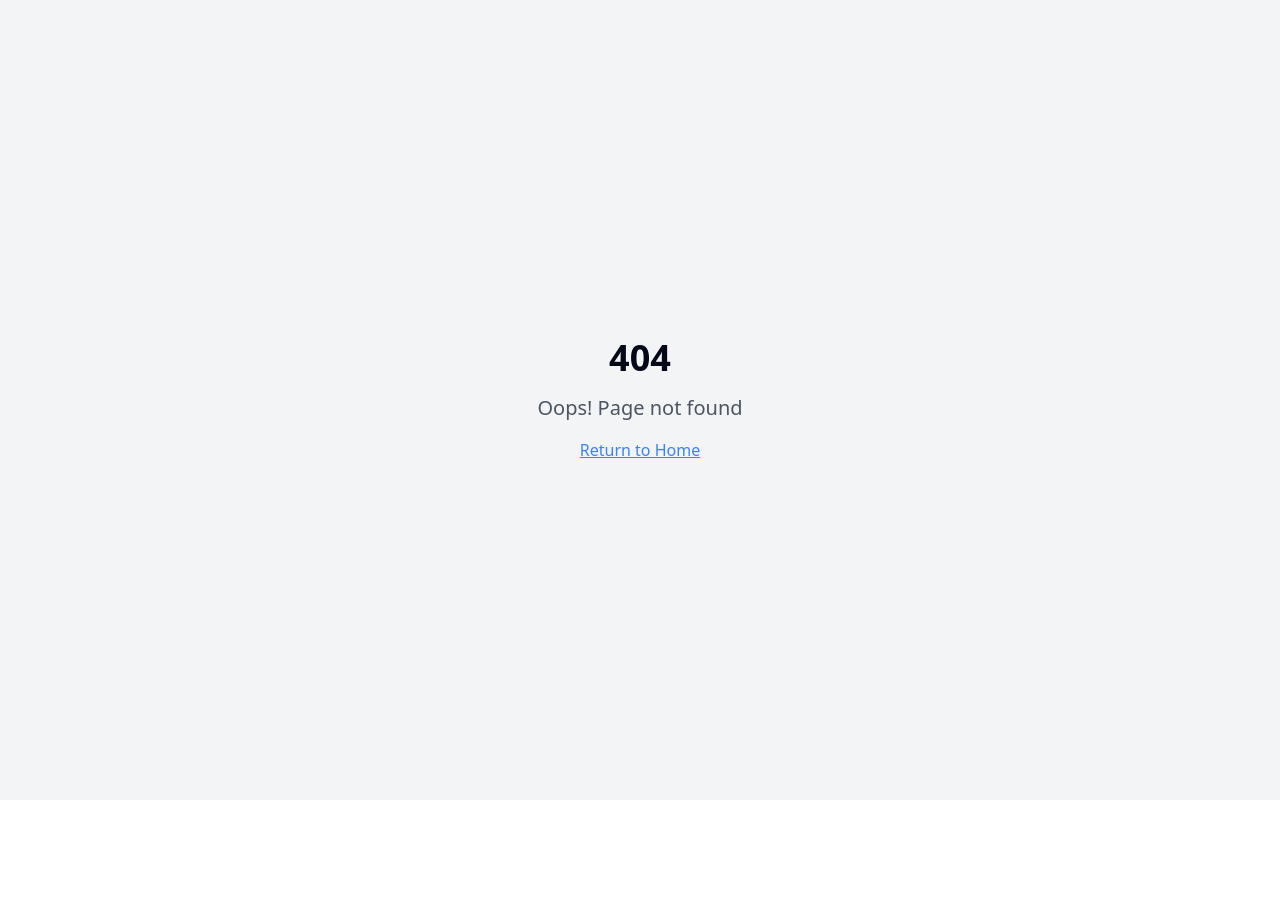
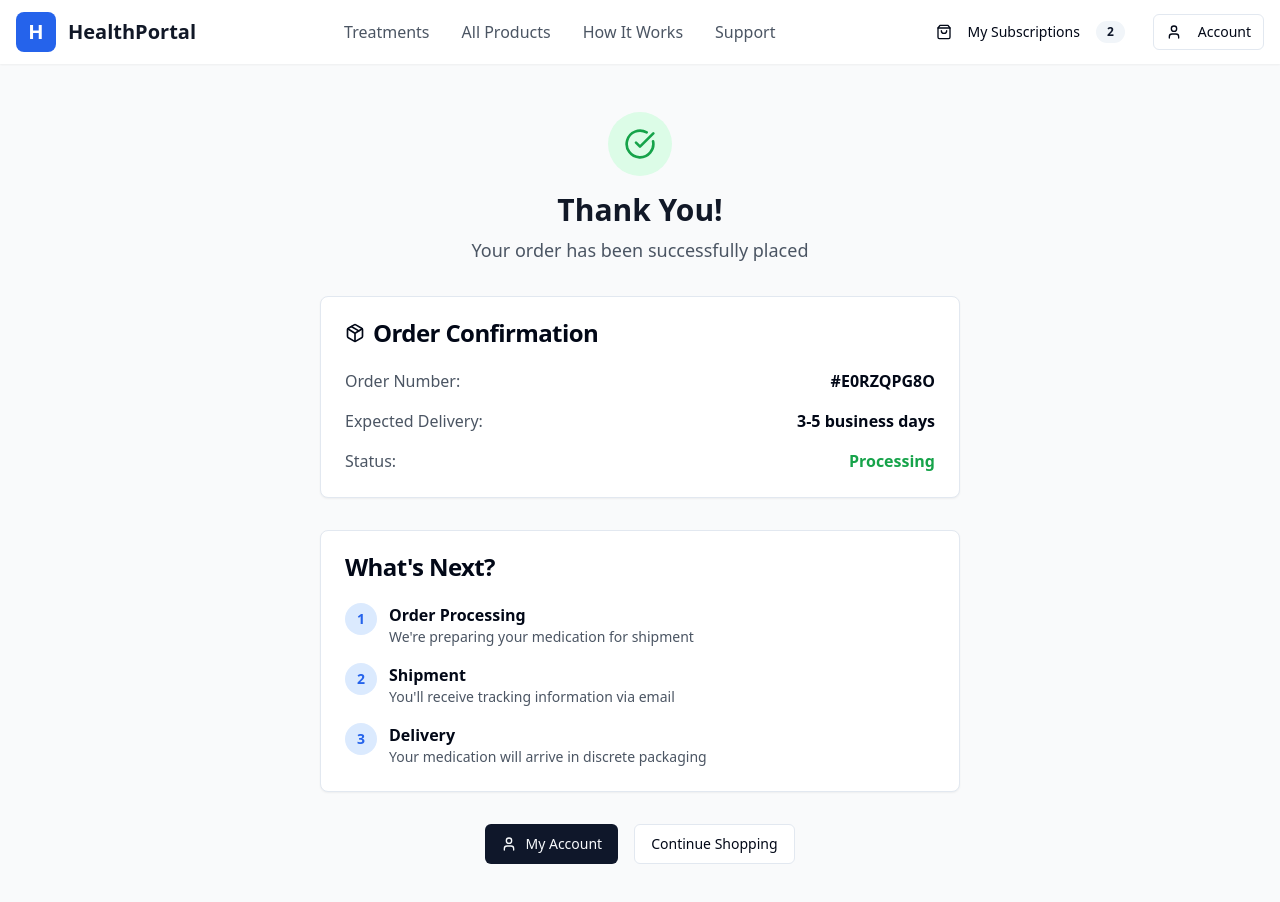
Before and after one commit to antareep1590/heal-thy-portal, a React (Vite) app: page /thank-you in a window 1280 px wide. Before the commit this address had no page. Shown: the top 902 px of the page. Before the commit the page ends 800 px from the top, so only its background shows below. Built offline with nearby package versions, Linux system fonts and the light colour scheme.

Commit message:
Fix: Add Thank You page and route
Adds a Thank You page and updates routing to resolve 404 error.

```diff
--- a/src/App.tsx
+++ b/src/App.tsx
@@ -12,6 +12,7 @@ import ConsultationFlow from "./pages/ConsultationFlow";
 import PostConsultationSummary from "./pages/PostConsultationSummary";
 import MySubscriptions from "./pages/MySubscriptions";
 import CheckoutPage from "./pages/CheckoutPage";
+import ThankYou from "./pages/ThankYou";
 import NotFound from "./pages/NotFound";
 
 const queryClient = new QueryClient();
@@ -31,6 +32,7 @@ const App = () => (
           <Route path="/consultation-summary/:consultId" element={<PostConsultationSummary />} />
           <Route path="/subscriptions" element={<MySubscriptions />} />
           <Route path="/checkout" element={<CheckoutPage />} />
+          <Route path="/thank-you" element={<ThankYou />} />
           <Route path="*" element={<NotFound />} />
         </Routes>
       </BrowserRouter>
--- /dev/null
+++ b/src/pages/ThankYou.tsx
@@ -0,0 +1,110 @@
+
+import { useEffect } from "react";
+import { useSearchParams, Link } from "react-router-dom";
+import { Card, CardContent, CardHeader, CardTitle } from "@/components/ui/card";
+import { Button } from "@/components/ui/button";
+import { CheckCircle, Package, CreditCard, User } from "lucide-react";
+import Header from "@/components/Header";
+
+const ThankYou = () => {
+  const [searchParams] = useSearchParams();
+  const orderNumber = searchParams.get('order') || Math.random().toString(36).substr(2, 9).toUpperCase();
+
+  useEffect(() => {
+    console.log("Thank you page loaded successfully");
+  }, []);
+
+  return (
+    <div className="min-h-screen bg-gray-50">
+      <Header />
+
+      <div className="container mx-auto px-4 py-12 max-w-2xl">
+        <div className="text-center mb-8">
+          <div className="w-16 h-16 bg-green-100 rounded-full flex items-center justify-center mx-auto mb-4">
+            <CheckCircle className="h-8 w-8 text-green-600" />
+          </div>
+          <h1 className="text-3xl font-bold text-gray-900 mb-2">Thank You!</h1>
+          <p className="text-lg text-gray-600">Your order has been successfully placed</p>
+        </div>
+
+        <Card className="mb-8">
+          <CardHeader>
+            <CardTitle className="flex items-center gap-2">
+              <Package className="h-5 w-5" />
+              Order Confirmation
+            </CardTitle>
+          </CardHeader>
+          <CardContent>
+            <div className="space-y-4">
+              <div className="flex justify-between items-center">
+                <span className="text-gray-600">Order Number:</span>
+                <span className="font-semibold">#{orderNumber}</span>
+              </div>
+              <div className="flex justify-between items-center">
+                <span className="text-gray-600">Expected Delivery:</span>
+                <span className="font-semibold">3-5 business days</span>
+              </div>
+              <div className="flex justify-between items-center">
+                <span className="text-gray-600">Status:</span>
+                <span className="text-green-600 font-semibold">Processing</span>
+              </div>
+            </div>
+          </CardContent>
+        </Card>
+
+        <Card className="mb-8">
+          <CardHeader>
+            <CardTitle>What's Next?</CardTitle>
+          </CardHeader>
+          <CardContent>
+            <div className="space-y-4">
+              <div className="flex items-start gap-3">
+                <div className="w-8 h-8 bg-blue-100 rounded-full flex items-center justify-center flex-shrink-0">
+                  <span className="text-sm font-semibold text-blue-600">1</span>
+                </div>
+                <div>
+                  <h3 className="font-semibold">Order Processing</h3>
+                  <p className="text-sm text-gray-600">We're preparing your medication for shipment</p>
+                </div>
+              </div>
+              <div className="flex items-start gap-3">
+                <div className="w-8 h-8 bg-blue-100 rounded-full flex items-center justify-center flex-shrink-0">
+                  <span className="text-sm font-semibold text-blue-600">2</span>
+                </div>
+                <div>
+                  <h3 className="font-semibold">Shipment</h3>
+                  <p className="text-sm text-gray-600">You'll receive tracking information via email</p>
+                </div>
+              </div>
+              <div className="flex items-start gap-3">
+                <div className="w-8 h-8 bg-blue-100 rounded-full flex items-center justify-center flex-shrink-0">
+                  <span className="text-sm font-semibold text-blue-600">3</span>
+                </div>
+                <div>
+                  <h3 className="font-semibold">Delivery</h3>
+                  <p className="text-sm text-gray-600">Your medication will arrive in discrete packaging</p>
+                </div>
+              </div>
+            </div>
+          </CardContent>
+        </Card>
+
+        <div className="flex flex-col sm:flex-row gap-4 justify-center">
+          <Button asChild className="flex-1 sm:flex-none">
+            <Link to="/subscriptions" className="flex items-center gap-2">
+              <User className="h-4 w-4" />
+              My Account
+            </Link>
+          </Button>
+          <Button variant="outline" asChild className="flex-1 sm:flex-none">
+            <Link to="/" className="flex items-center gap-2">
+              Continue Shopping
+            </Link>
+          </Button>
+        </div>
+      </div>
+    </div>
+  );
+};
+
+export default ThankYou;
```
